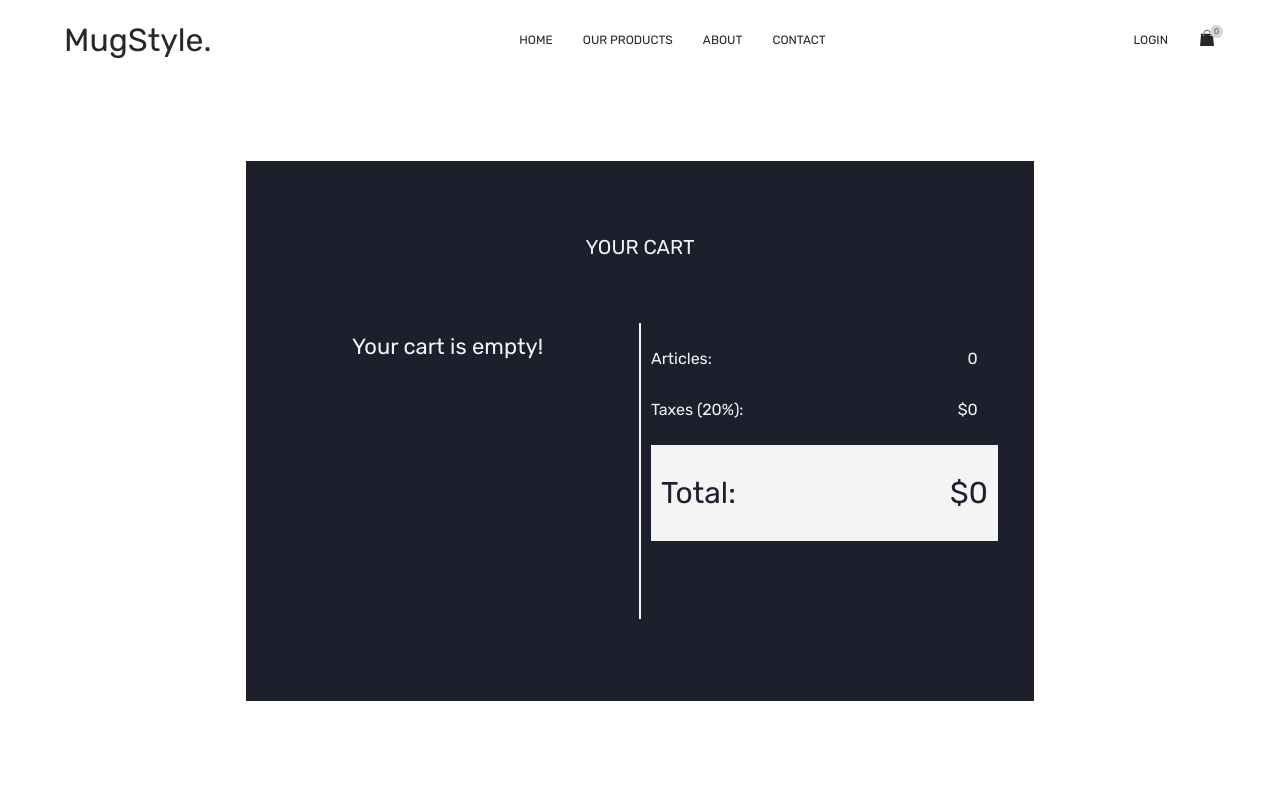
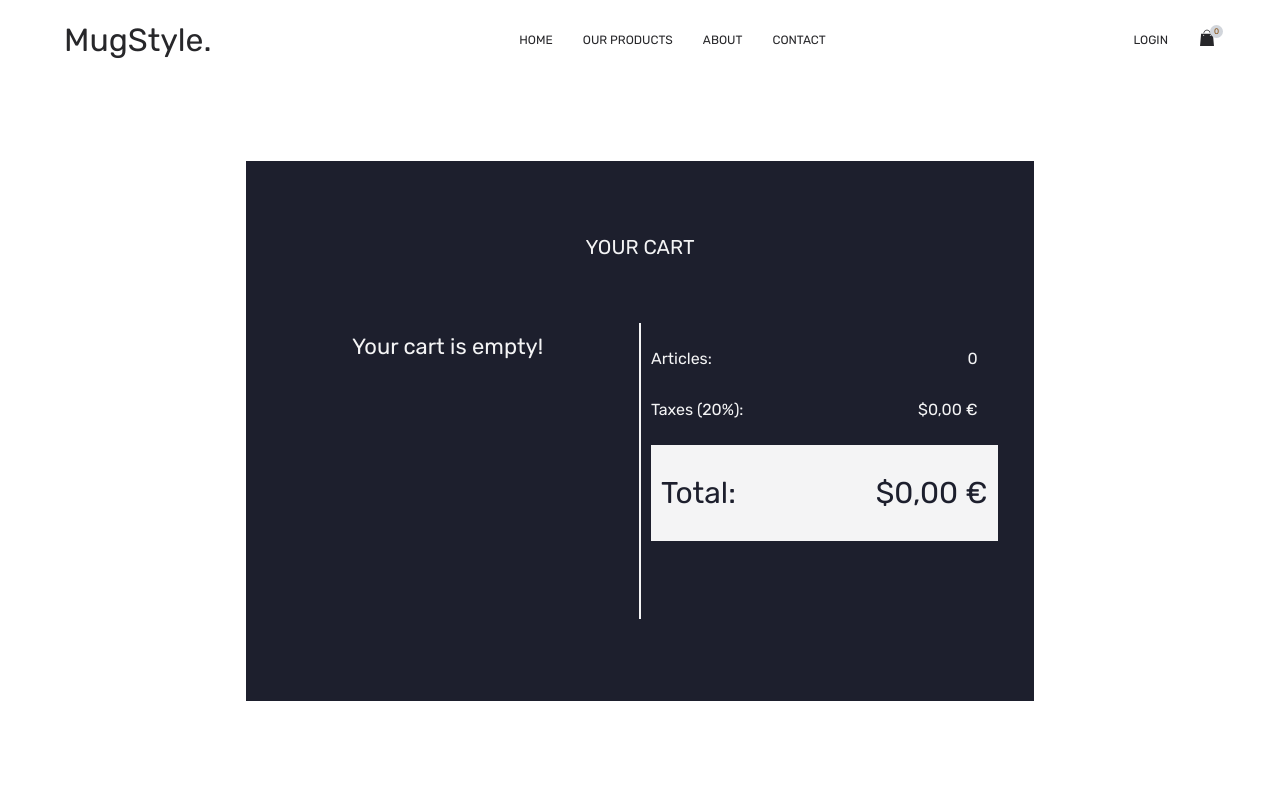
Before and after one commit to Morganefrlr/eshop-mugstyle2024, a Next.js app: page /cart in a window 1280 px wide. Shown: the top 793 px of the page. Built offline with nearby package versions, Linux system fonts and the light colour scheme.

Commit message:
T14: fix bug math

```diff
--- a/src/app/cart/cartContainer/ProductCart.tsx
+++ b/src/app/cart/cartContainer/ProductCart.tsx
@@ -1,3 +1,4 @@
+import { formatPrice } from '@/utils/math';
 import Image from 'next/image';
 
 type Props ={
@@ -15,7 +16,7 @@ const ProductCart = ({cover, title, price,quantity} : Props) => {
                     <Image src={cover} alt='' width={200} height={200} />
                     <div className='boxText'>
                         <h4>{title}</h4>
-                        <p>${price * quantity}</p>
+                        <p>${formatPrice(price * quantity)}</p>
                         <p>Remove</p>
                     </div>
                 </div>
--- a/src/app/cart/cartContainer/cartRightSide/CartRightSide.tsx
+++ b/src/app/cart/cartContainer/cartRightSide/CartRightSide.tsx
@@ -1,4 +1,5 @@
 
+import { formatPrice } from '@/utils/math';
 import { rightSideCartConfig } from './rightSideCartConfig';
 import TotalCartSide from './TotalCartSide';
 
@@ -8,8 +9,10 @@ type Props = {
 }
 const CartRightSide = ({quantity, totalPrice} : Props) => {
 
-    const taxes = (totalPrice / 100 )* 20
-    const config = rightSideCartConfig(quantity, totalPrice, taxes)
+    const taxes = formatPrice((totalPrice / 100 )* 20)
+    const config = rightSideCartConfig(quantity, formatPrice(totalPrice), taxes)
+
+
     return (
         <>
             {config.map(item =>
--- a/src/app/cart/cartContainer/cartRightSide/rightSideCartConfig.tsx
+++ b/src/app/cart/cartContainer/cartRightSide/rightSideCartConfig.tsx
@@ -1,4 +1,4 @@
-export const rightSideCartConfig = (quantity: number, totalPrice: number, taxes: number) => [
+export const rightSideCartConfig = (quantity: number, totalPrice: string, taxes: string) => [
     {
         label: 'Articles:',
         quantity:quantity,
--- a/src/app/our-products/[slug]/components/top/Price.tsx
+++ b/src/app/our-products/[slug]/components/top/Price.tsx
@@ -2,8 +2,8 @@
 import Quantity from '@/components/quantity/Quantity';
 import { useGlobalAdminContext } from '@/context/AdminContext';
 import{ allProducts } from '@/fakeData/fakeData';
-import { ProductType } from '@/fakeData/typeData';
 import { findInArray } from '@/utils/array';
+import { formatPrice } from '@/utils/math';
 import { useState } from 'react';
 
 
@@ -27,9 +27,10 @@ const Price = ({price, slug} : {price :number, slug: string}) => {
         }
      }
 
+
     return (
         <>
-            <p className="productPagePrice">${price * quantity}</p>
+            <p className="productPagePrice">${formatPrice(price * quantity)}</p>
             <Quantity handleQuantity={handleQuantity} quantity={quantity} handleCart={sendToCart}/>
         </>
     );
--- a/src/reusableComponents/card/Card.tsx
+++ b/src/reusableComponents/card/Card.tsx
@@ -1,4 +1,5 @@
 
+import { formatPrice } from '@/utils/math';
 import Image from 'next/image';
 import Link from 'next/link';
 
@@ -9,7 +10,7 @@ type Props = {
     price: number,
     slug:string,
     adminMode: boolean,
-    handleAdmin:(c:any) => void
+    handleAdmin:(a:any) => void
 
 }
 
@@ -25,7 +26,7 @@ const Card = ({title, cover, price, slug, adminMode,  handleAdmin} : Props) => {
                 {adminMode ? (<div onClick={handleAdmin}>Edit Product</div>) : (<Link href={`/our-products/${slug}`}>Explore mug</Link>)}
             </div>
             <p>{title}</p>
-            <p>$ {price}</p>
+            <p>$ {formatPrice(price)}</p>
         </div>
     );
 };
--- /dev/null
+++ b/src/utils/math.tsx
@@ -0,0 +1,20 @@
+
+
+export function formatPrice(priceToFormat : number) {
+    let price = priceToFormat;
+
+    // @TODO: perhaps change this to if(!price) return 0
+    if (!price) return "0,00 €";
+    price = replaceFrenchCommaWithDot(price);
+
+    const formattedPrice = new Intl.NumberFormat("fr-FR", {
+      style: "currency",
+      currency: "EUR",
+    }).format(price);
+    return formattedPrice;
+  }
+
+  export function replaceFrenchCommaWithDot(price : any) {
+    if (typeof price === "string") price = parseFloat(price.replace(",", "."));
+    return price;
+  }
```
